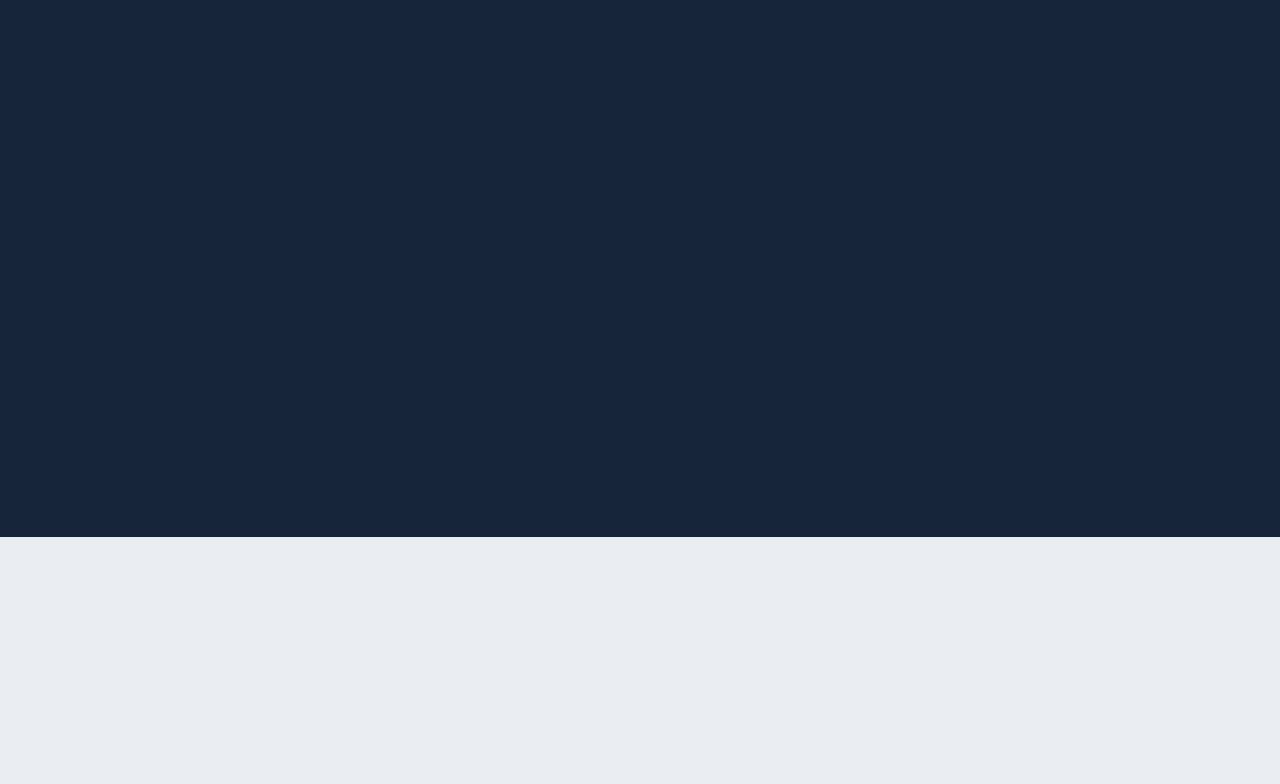
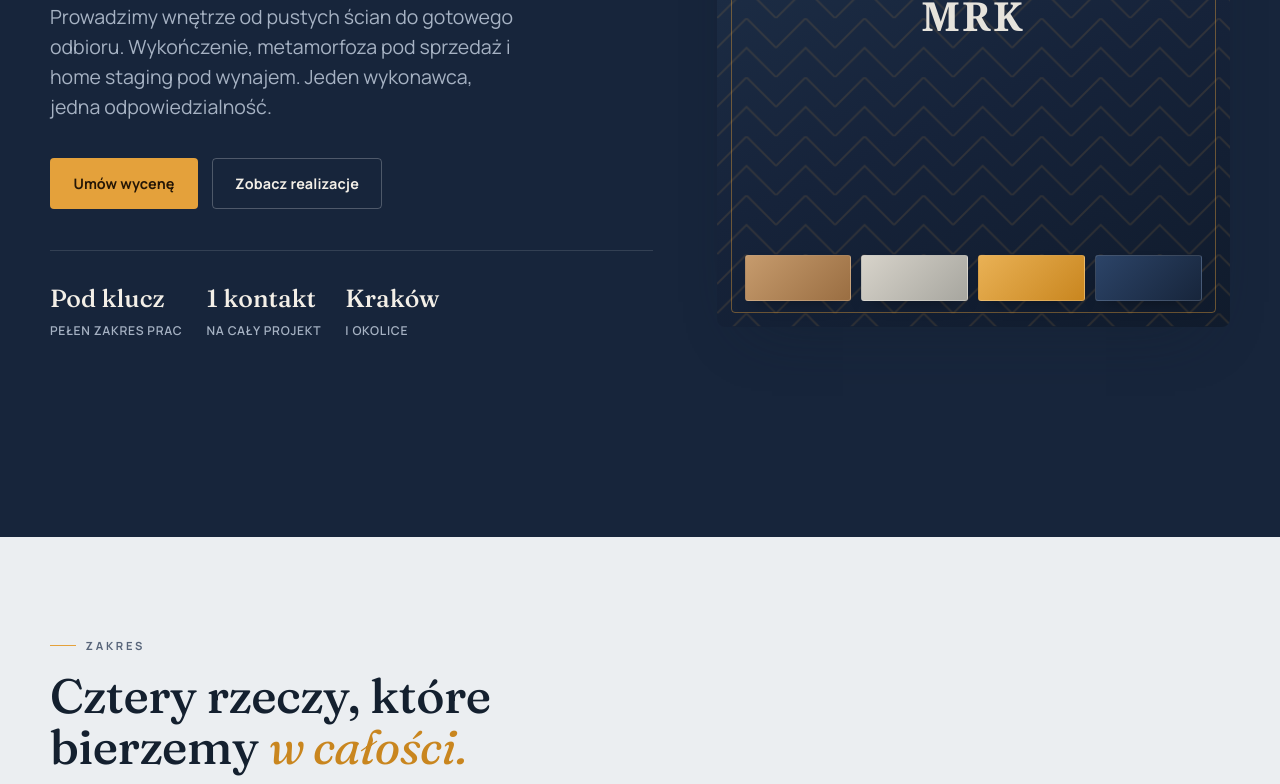
Before and after one commit to mrkremonty/mrkremonty.github.io, a plain HTML site: page index.html in a window 1280 px wide. Shown: the part 580-1364 px from the top of the page. Drawn offline with Linux system fonts and the light colour scheme.

Commit message:
Add files via upload

```diff
--- a/index.html
+++ b/index.html
@@ -188,7 +188,7 @@
   .sec-head p { color: var(--muted); font-size: 1.06rem; margin-top: 0.9rem; }
 
   html.js .reveal { opacity: 0; transform: translateY(20px); transition: opacity 0.8s var(--ease), transform 0.8s var(--ease); }
-  .reveal.in { opacity: 1; transform: none; }
+  html.js .reveal.in { opacity: 1; transform: none; }
 
   /* ---------------- usługi ---------------- */
   .services { display: grid; grid-template-columns: repeat(4, 1fr); gap: 0; border: 1px solid var(--line); border-radius: var(--radius-lg); overflow: hidden; background: var(--surface); }
```
